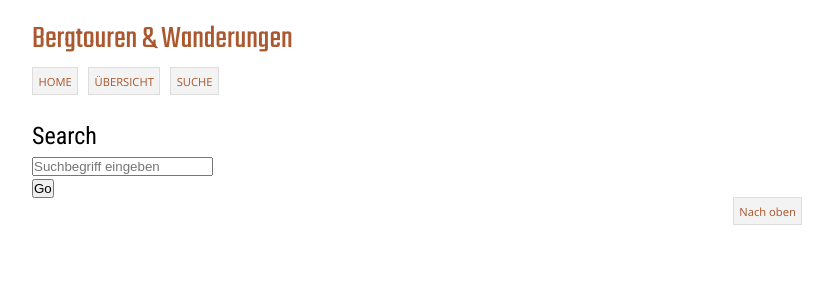
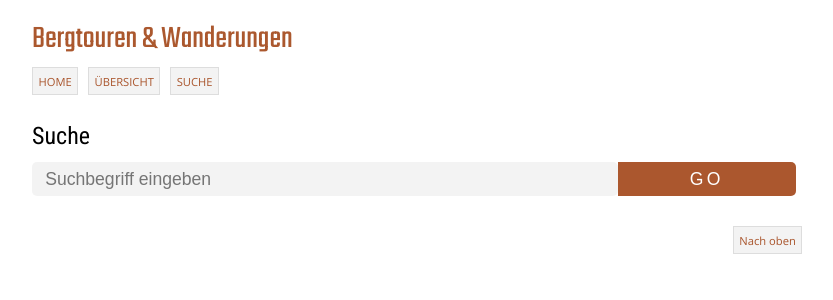
Before and after one commit to aaronhansen72/vue-hiking-tour-app, a Vue app: page /search in a window 1280 px wide. Shown: the top 300 px of the page, without its empty margins (222-1055 px from the left). Built offline with nearby package versions, Linux system fonts and the light colour scheme.

Commit message:
Search view styled

```diff
--- a/src/views/Search.vue
+++ b/src/views/Search.vue
@@ -1,18 +1,17 @@
 <template>
     <div class="pl-5">
-        <h2>Search</h2>
-        <div>
-            <label>
-                <input type="text"  @focus="searchText = null"  v-model="searchText"
+        <h2 class="mb-3">Suche</h2>
+
+
+        <div id="searchbox" class="pr-6 mb-6">
+
+                <input type="search" @click="emptyFormField" @focus="searchText = null"  v-model="searchText"
                     placeholder="Suchbegriff eingeben">
-            </label>
-        </div>
-        <div>
-            <!--<a  class="button postfix" ng-click="doSearch()">Go</a>-->
-            <button type="submit" @click="doSearch()" class="button button-search">Go</button>
+                    <button type="submit" @click="doSearch()" class="button button-search">Go</button>
+
         </div>
 
-        <p>{{ resultInfo }}</p>
+        <p class="mt-5 mb-6" v-html="resultInfo"></p>
         <div v-for="tour in searchResultList" :key="tour.id">
             <TourListItem :tour="tour" :filteredTourList="tourlist"></TourListItem>
         </div>
@@ -53,7 +52,7 @@ export default {
                     this.resultInfo = this.getResultInfo(this.searchResultList.length);
                 }
             }  else {
-                this.resultInfo = "Bitte suchbegriff eingeben";
+                this.resultInfo = "Bitte Suchbegriff eingeben";
             }
 
         },
@@ -84,8 +83,12 @@ export default {
             if (hits === 1)  {
                 hitsText = "Ergebnis";
             }
-            return hits + " " + hitsText + " für " + this.searchText
+            return hits + " " + hitsText + " für <b>" + this.searchText + "</b>"
         },
+        emptyFormField()  {
+            this.searchResultList = [];
+            this.resultInfo = "";
+        }
     },
     created()  {
         console.log("created");
@@ -95,3 +98,66 @@ export default {
     }
 }
 </script>
+
+<style scoped>
+
+
+#searchbox {
+  display: flex;
+  flex-wrap: wrap;
+  margin: 0 auto;
+}
+
+.searchkey  {
+ font-size: 3em;
+ color: red;
+}
+
+input[type="search"] {
+  border: none;
+  whitespace: wrap;
+  border-radius: 5px 5px 5px 5px;
+	background: rgba(233, 233, 233, 0.5294117647);
+	overflow: hidden;
+	text-overflow: ellipsis;
+	white-space: nowrap;
+	padding: 0.35em 0.75em;
+	border: none;
+	font-size: 1.1em;
+	text-decoration: none;
+	line-height: normal;
+	max-height: 3em;
+
+  flex: 2 0 70%;
+}
+
+input[type="search"]:focus {
+  background: #b1a8a8;
+  color: white;
+  letter-spacing: .1em;
+  transition: background 400ms ease-in-out;
+  outline: none;
+}
+
+button {
+  flex: 1 0 20%;
+
+  max-height: 3em;
+  font-size: 1.1em;
+  letter-spacing: .2em;
+  text-transform: uppercase;
+  border-radius: 0px 5px 5px 0px;
+	background: rgba(153, 51, 0, 0.8196078431);
+  color: white;
+  border: none;
+  padding: 0.35em 0.75em;
+  cursor: pointer;
+
+}
+button:hover {
+  background: #993300;
+}
+
+
+
+</style>
```
